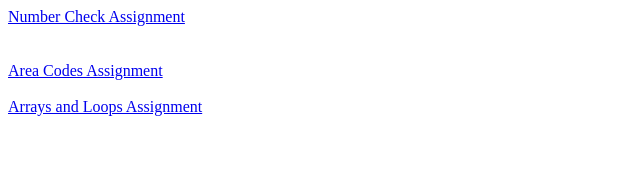
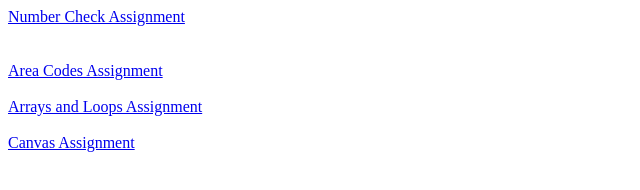
Before and after one commit to JasonF261/jasonf261.github.io, a plain HTML site: page webprogram/index.html in a window 1280 px wide. Shown: the whole page, without its empty margins (0-640 px from the left). Drawn offline with Linux system fonts and the light colour scheme.

Commit message:
Update index.html

```diff
--- a/webprogram/index.html
+++ b/webprogram/index.html
@@ -16,6 +16,9 @@
  <br>
   <br>
    <a href ="questionnaire.html">Arrays and Loops Assignment</a>
+  <br>
+   <br>
+   <a href ="canvas.html">Canvas Assignment</a>
 
   </body>
  </html>
```
